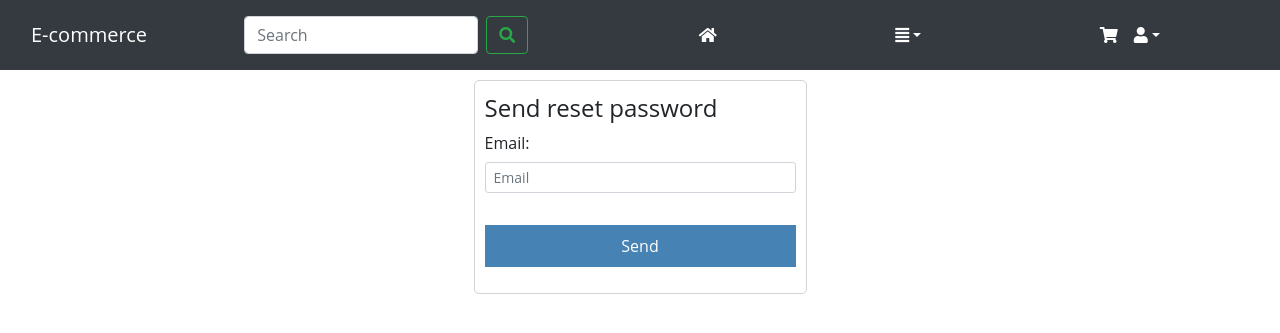
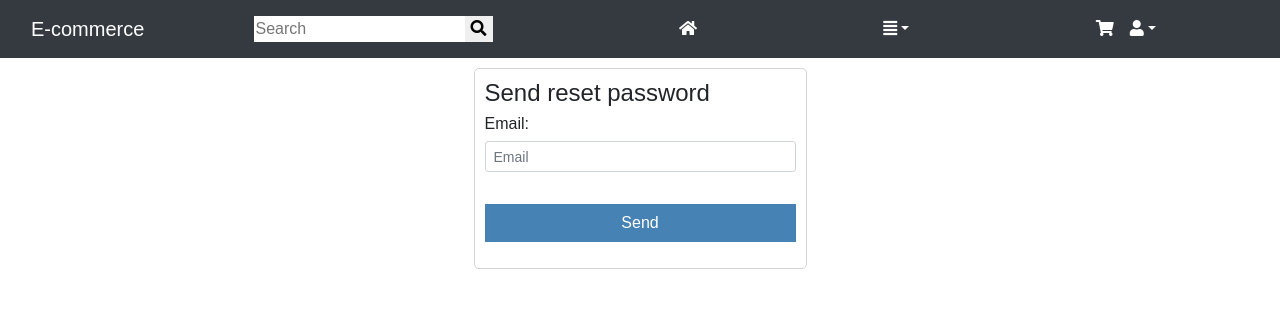
Before and after one commit to tranvietphuoc/ecommerce, a Flask app: page /reset in a window 1280 px wide. Shown: the top 333 px of the page. Run offline with Flask 2, Linux system fonts and the light colour scheme; data comes from the database, SQL or seed files in the repository; data that the repository does not hold is empty; parts of the project's set-up code (start-up, migrations or seed data) failed here and were passed over; some libraries are stand-ins or nearby versions.

Commit message:
edited navbar

```diff
--- a/core/models.py
+++ b/core/models.py
@@ -206,7 +206,7 @@ class Product(SearchableMixin, db.Model):
 
     __tablename__ = "product"
     __table_args__ = {"extend_existing": True}
-    __searchable__ = ["body"]
+    __searchable__ = ["product_name"]
 
     id = db.Column(db.Integer, primary_key=True)
     sku = db.Column(db.String(20), nullable=False)
@@ -246,7 +246,7 @@ class Category(SearchableMixin, db.Model):
 
     __tablename__ = "category"
     __table_args__ = {"extend_existing": True}
-    __searchable__ = ["body"]
+    __searchable__ = ["category_name"]
 
     id = db.Column(db.Integer, primary_key=True)
     category_name = db.Column(db.String(100), nullable=False)
--- a/core/search.py
+++ b/core/search.py
@@ -12,7 +12,7 @@ def add_to_index(index, model):
     for field in model.__searchable__:
         payload[field] = getattr(model, field)
 
-    current_app.elasticsearch.index(index=index, id=model.id, payload=payload)
+    current_app.elasticsearch.index(index=index, id=model.id, body=payload)
 
 
 def remove_from_index(index, model):
--- a/core/static/css/main.css
+++ b/core/static/css/main.css
@@ -1,5 +1,5 @@
 body {
-	font-family: "Open Sans", sans-serif;
+	font-family: sans-serif;
 	background: white;
 	padding: auto;
 	margin: auto;
@@ -42,6 +42,26 @@ body {
 	padding: 10px;
 }
 
+.form-btn:hover {
+	background-color: slateblue;
+}
+
+.search-form {
+	display: flex;
+	flex-direction: left;
+	padding: 0.5em;
+}
+
+.search-input {
+	border: none;
+}
+
+form .search-btn {
+	border: none;
+	cursor: pointer;
+	transition: all 0.3s ease;
+}
+
 .number {
 	position: absolute;
 	top: 0;
--- a/core/templates/base.html
+++ b/core/templates/base.html
@@ -58,17 +58,14 @@
 
 					<div class="collapse navbar-collapse" id="navbarSupportedContent">
 						<div class="navbar-nav mr-sm-auto ml-sm-auto">
-							<form action="#" class="form-inline my-2 my-sm-2">
+							<form action="#" class="search-form">
 								<input
 									type="search"
-									class="form-control mr-md-2"
+									class="search-input"
 									placeholder="Search"
 									aria-label="Search"
 								/>
-								<button
-									class="btn btn-outline-success my-2 my-sm-0"
-									type="submit"
-								>
+								<button class="search-btn" type="submit">
 									<i class="fas fa-search"></i>
 								</button>
 							</form>
```
Also changed, not shown: core/templates/product/add_category.html (+12 -10 lines), core/templates/product/add_product.html (+17 -21 lines), 5 other files.
